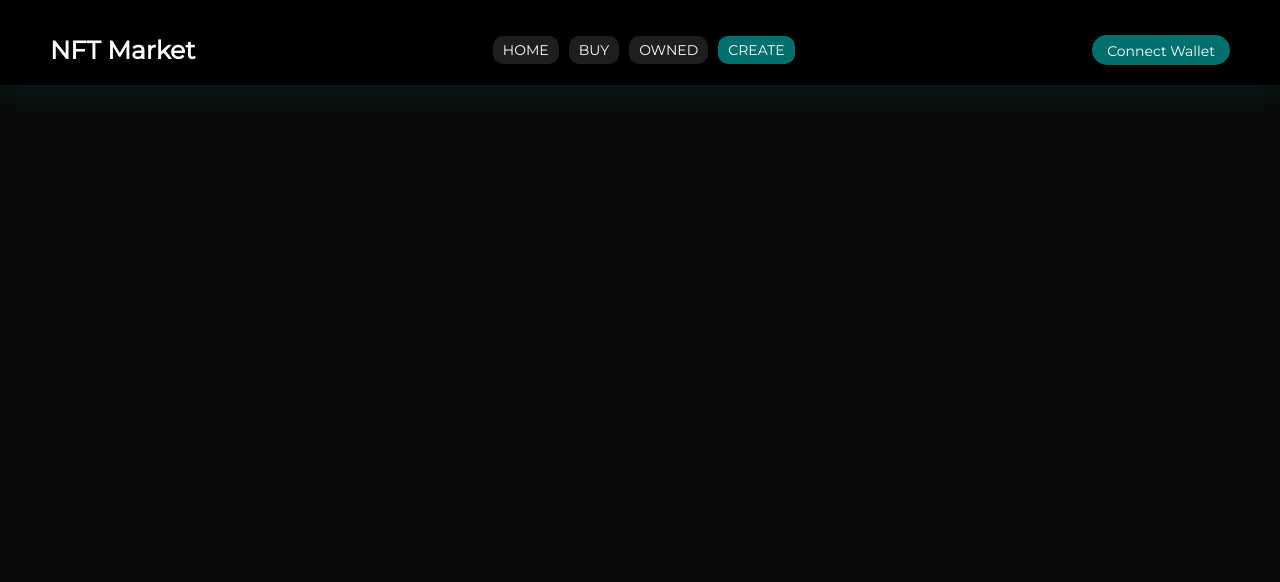
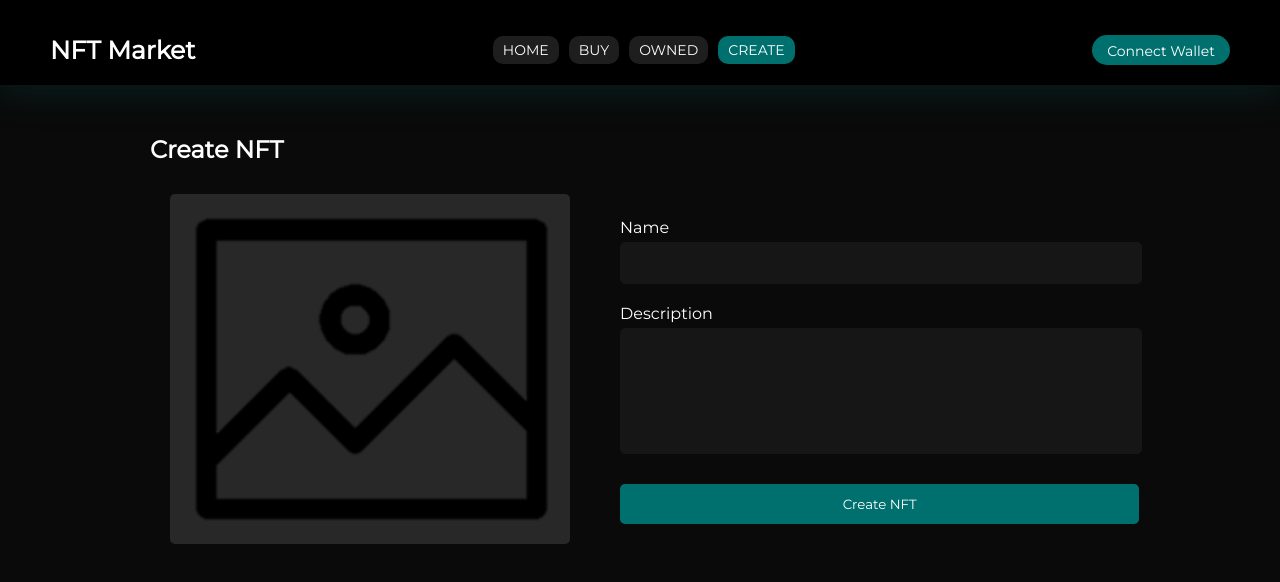
Before and after one commit to mabdulwahid008/NFT_Market, a React (Create React App) app in the folder frontend/: page /create in a window 1280 px wide. Shown: the top 582 px of the page. Built offline with nearby package versions, Linux system fonts and the light colour scheme.

Commit message:
created nft form

```diff
--- a/frontend/src/App.css
+++ b/frontend/src/App.css
@@ -2,13 +2,30 @@
 
 :root {
     --font: 'Montserrat', sans-serif;
+    --primaryColor: #00706F;
 }
 
 *{
     padding: 0px;
     margin: 0px;
     font-family: var(--font);
+    color: white;
 }
 body{
     background-color: #0a0a0a;
 }
+.container{
+    padding: 50px 150px;
+}
+
+.btn {
+    padding: 12px 20px;
+    width: 106%;
+    margin-top: 10px;
+    background-color: var(--primaryColor);
+    color: white;
+    border: none;
+    outline: none;
+    border-radius: 5px;
+    cursor: pointer;
+}
--- a/frontend/src/App.js
+++ b/frontend/src/App.js
@@ -2,11 +2,16 @@ import react from 'react'
 import Navbar from './components/navbar/Navbar';
 import './App.css'
 import SignerProvider from './state/signer';
+import { Route, Routes } from 'react-router-dom';
+import Create from './views/Create';
 
 function App() {
   return (
     <SignerProvider>
       <Navbar />
+      <Routes>
+        <Route path="/create" element={<Create />}/>
+      </Routes>
     </SignerProvider>
   );
 }
--- /dev/null
+++ b/frontend/src/components/createForm/CreateForm.css
@@ -0,0 +1,58 @@
+.create-form{
+    margin-top: 30px;
+    display: flex;
+    gap: 50px;
+    justify-content: center;
+    align-items: center;
+}
+.create-form > span{
+    position: relative;
+}
+.create-form > span > input {
+    position: absolute;
+    top: 170px;
+    right: 140px;
+    opacity: 0;
+}
+.create-form > span > img {
+    border-radius: 5px;
+    height: 350px;
+    width: 400px;
+    object-fit: cover;
+    background-color: rgba(227, 227, 227, 0.138);
+    cursor: pointer;
+}
+
+.create-form> div{
+    display: flex;
+    flex-direction: column;
+    gap: 20px;
+    width: 50%;
+}
+
+.create-form > div >div{
+    display: flex;
+    flex-direction: column;
+    gap: 5px;
+}
+input, textarea {
+    border-radius: 5px;
+    padding: 12px 15px;
+    width: 100%;
+    background-color: #161616;
+    border: none;
+    outline: none;
+    resize: none;
+    border: 1px solid #161616;
+    transition: box-shadow 1s ease;
+    transition: border .25s ease;
+    color: #d6d6d6ab;
+}
+textarea{
+    height: 100px;
+}
+input:focus,
+textarea:focus{
+    box-shadow: 1px 1px 20px 1px #00706e41;
+    border:1px solid #5555556f;
+}
--- /dev/null
+++ b/frontend/src/components/createForm/CreateForm.js
@@ -0,0 +1,51 @@
+import React, { useState } from 'react'
+import './CreateForm.css'
+import img from '../../images/default.png'
+
+function CreateForm() {
+    const [image, setImage] = useState(img)
+    const [nftData, setNftData] = useState({image: null, name:'', description:''})
+
+    const handleImage = async ( e ) => {
+        nftData.image = e.target.files[0]
+        const base64 = await convertBase64(e.target.files[0])
+        setImage(base64)
+    }
+
+    const convertBase64 = (file)=>{
+        return new Promise((resolve, reject)=>{
+            const reader = new FileReader()
+            reader.readAsDataURL(file);
+            reader.onload =()=>{
+                resolve(reader.result)
+            }
+        })
+      }
+
+  return (
+    <div className='container'>
+      <h2>Create NFT</h2>
+      <form className='create-form'>
+        <span>
+        <img src={image} onClick={()=>{ document.getElementById('img').click() }} />
+        <input id='img' required type='file' accept='image/jpg,image/png,image/jpeg' style={{width:50}} onChange={handleImage}/>
+        </span>
+        <div>
+            <div>
+                <label>Name</label>
+                <input type='text' required />
+            </div>
+            <div>
+                <label>Description</label>
+                <textarea></textarea>
+            </div>
+            <div>
+                <button className='btn'>Create NFT</button>
+            </div>
+        </div>
+      </form>
+    </div>
+  )
+}
+
+export default CreateForm
--- a/frontend/src/components/navbar/ConnectWallet.js
+++ b/frontend/src/components/navbar/ConnectWallet.js
@@ -1,6 +1,6 @@
 import React, { useContext } from 'react'
 import { SignerContext } from '../../state/signer'
-import Avatar from '../avatar/Avatar'
+import Avatar from './Avatar'
 
 function ConnectWallet() {
   const { address, loading, connectWallet} = useContext(SignerContext)
--- a/frontend/src/components/navbar/Navbar.css
+++ b/frontend/src/components/navbar/Navbar.css
@@ -29,13 +29,13 @@
     background-color: #1e1e1e;
 }
 a.active{
-    background-color: #00706F;
+    background-color: var(--primaryColor);
 }
 
 .connect-btn{
     padding: 7px 15px 5px;
     color: white;
-    background-color: #00706F;
+    background-color: var(--primaryColor);
     border: none;
     outline: none;
     cursor: pointer;
--- /dev/null
+++ b/frontend/src/views/Create.js
@@ -0,0 +1,10 @@
+import React from 'react'
+import CreateForm from '../components/createForm/CreateForm'
+
+function Create() {
+  return (
+    <CreateForm />
+  )
+}
+
+export default Create
```
Also changed, not shown: frontend/src/components/navbar/Avatar.js (renamed from frontend/src/components/avatar/Avatar.js), frontend/src/images/default.png (added).
